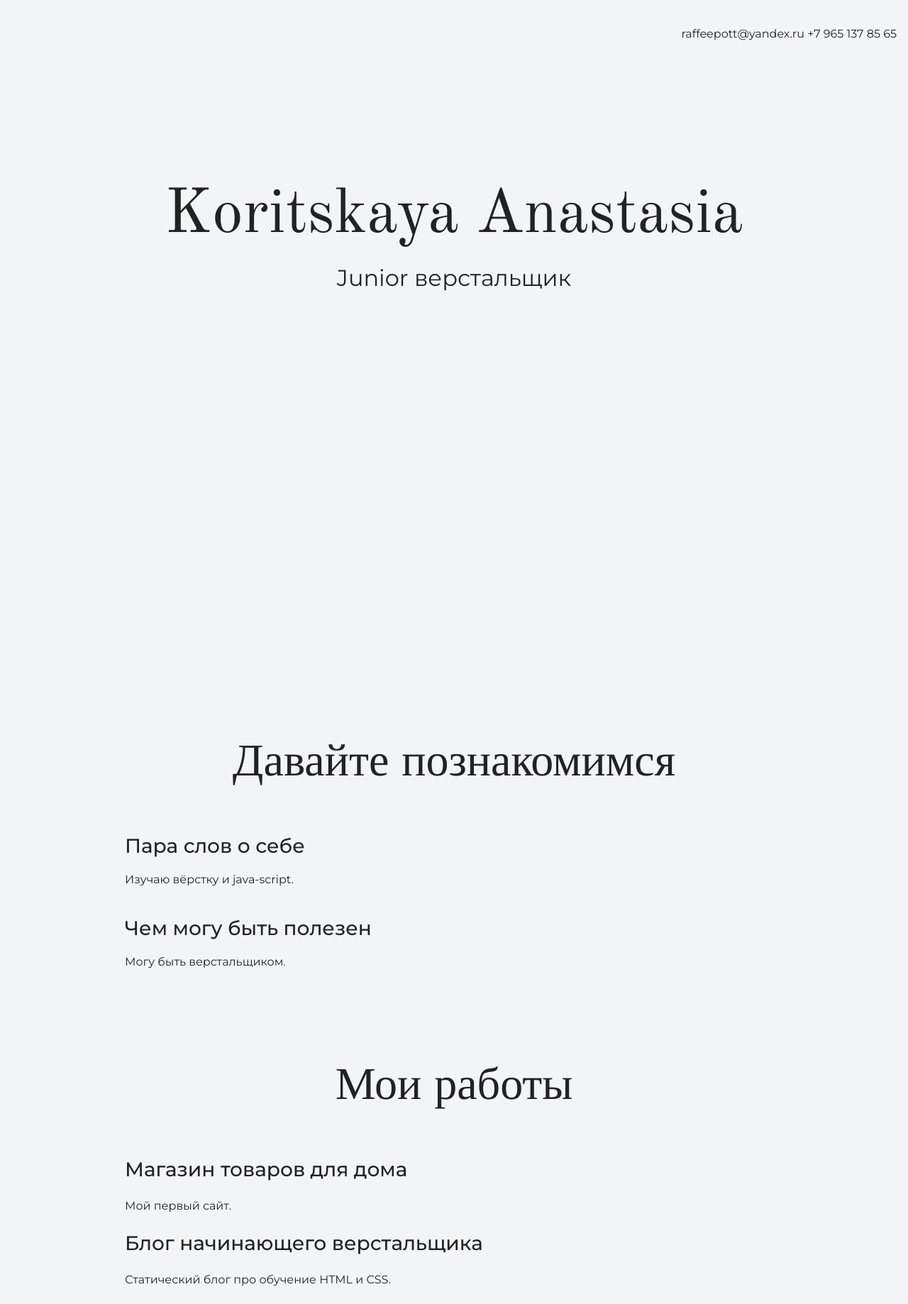
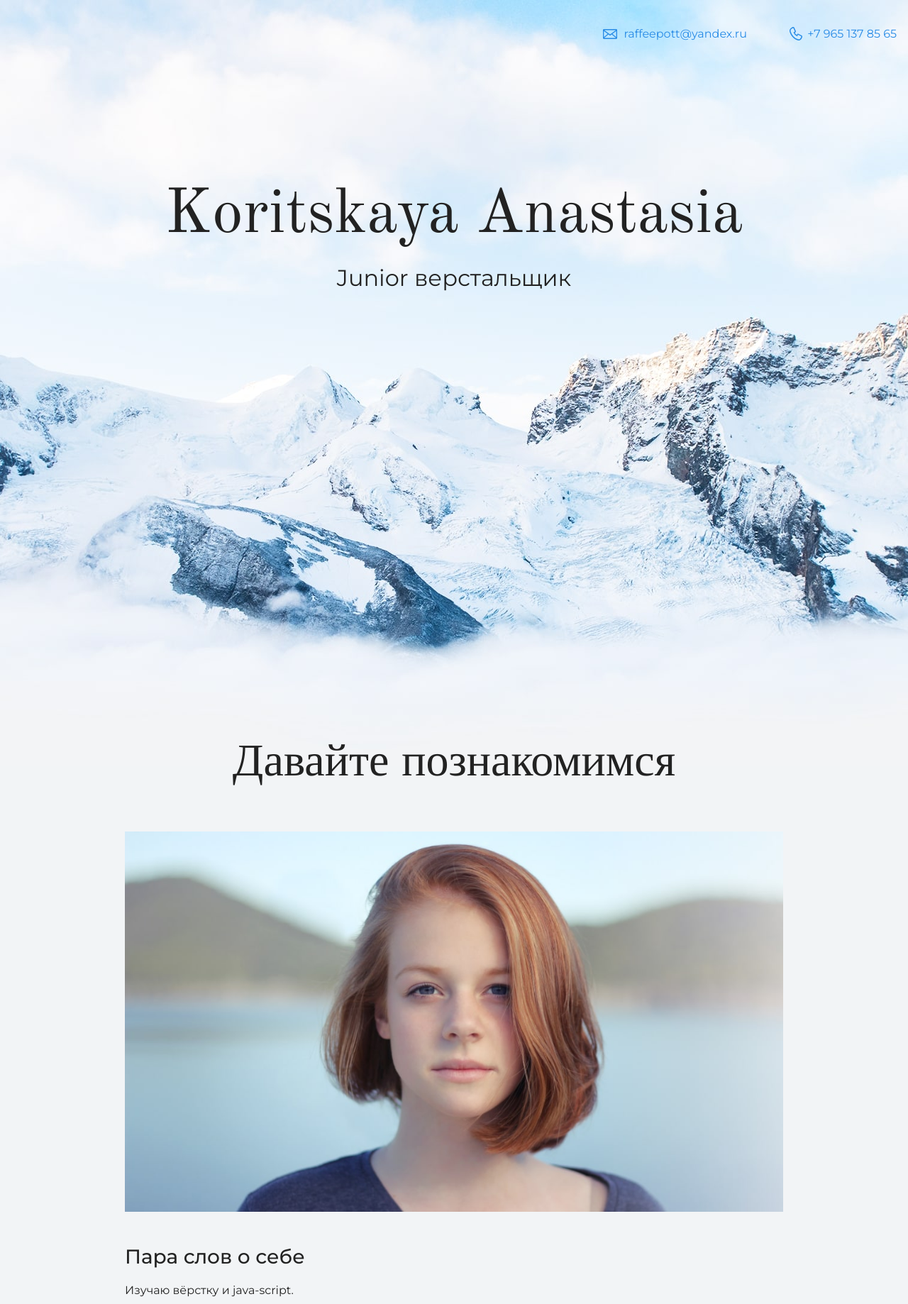
Before and after one commit to Raffeepott/My-site, a plain HTML site: page index.html in a window 1280 px wide. Shown: the top 1838 px of the page at 71% size. Drawn offline with nearby package versions, Linux system fonts and the light colour scheme.

Commit message:
adds contacts' links and prolife image

```diff
--- a/index.html
+++ b/index.html
@@ -9,7 +9,10 @@
 
   <body>
     <header class="page-header">
-      <div class="container">raffeepott@yandex.ru +7 965 137 85 65</div>
+      <div class="container">
+		  <a class="header-email" href="mailto:raffeepott@yandex.ru">raffeepott@yandex.ru</a>
+		  <a class="header-phone" href="tel:+79651378565">+7 965 137 85 65</a>
+	  </div>
     </header>
 
     <section class="hero-image">
@@ -22,6 +25,9 @@
     <section class="intro">
       <div class="container">
         <h2 class="subheading">Давайте познакомимся</h2>
+		  <figure class="user-image">
+			  <img src="files/user.jpg" width="928" height="536" alt="Фотография Анастасии Корицкой">
+		  </figure>
         <h3>Пара слов о себе</h3>
         <p>Изучаю вёрстку и java-script.</p>
         <h3>Чем могу быть полезен</h3>
@@ -32,8 +38,11 @@
     <section class="portfolio">
        <div class="container">
           <h2 class="subheading">Мои работы</h2>
-
+		  <figure class="project-image">
+			  <img src="files/project.jpg" width="928" height="536" alt="Сайт магазина товаров для дома">
+		  </figure>
           <h3>Магазин товаров для дома</h3>
+		  <a class="button" href="source/project/index.html">Открыть страницу</a>
           <p>Мой первый сайт.</p>
 
           <h3>Блог начинающего верстальщика</h3>
@@ -43,7 +52,8 @@
 
     <footer class="page-footer">
       <div class="container">
-          raffeepott@yandex.ru +7 965 137 85 65
+          <a class="footer-email" 	href="mailto:raffeepott@yandex.ru">raffeepott@yandex.ru</a>
+		  <a class="footer-phone" href="tel:+79651378565">+7 965 137 85 65</a>
       </div>
     </footer>
   </body>
```
Also changed, not shown: files/project.jpg (added), files/user.jpg (added), img/hero-bg.jpg (added), img/icon-css.svg (added), img/icon-email-footer.svg (added), img/icon-email-header.svg (added), img/icon-html.svg (added), img/icon-phone-footer.svg (added), img/icon-phone-header.svg (added).
